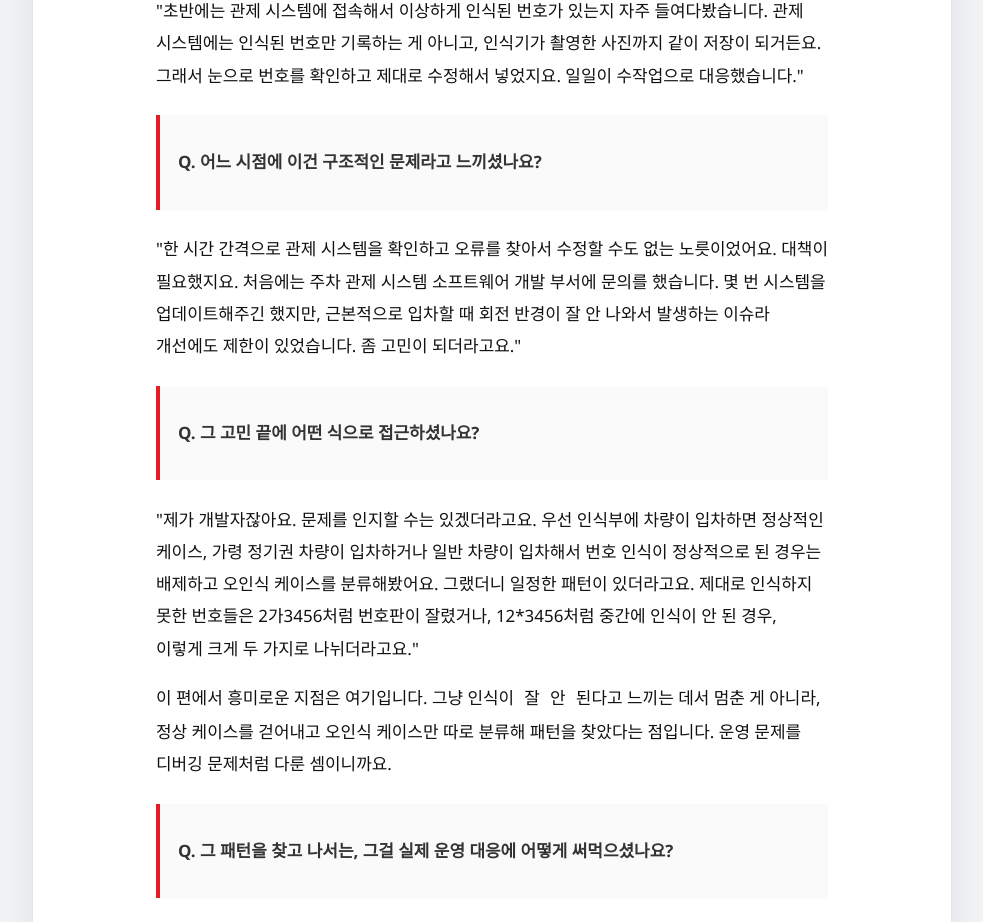
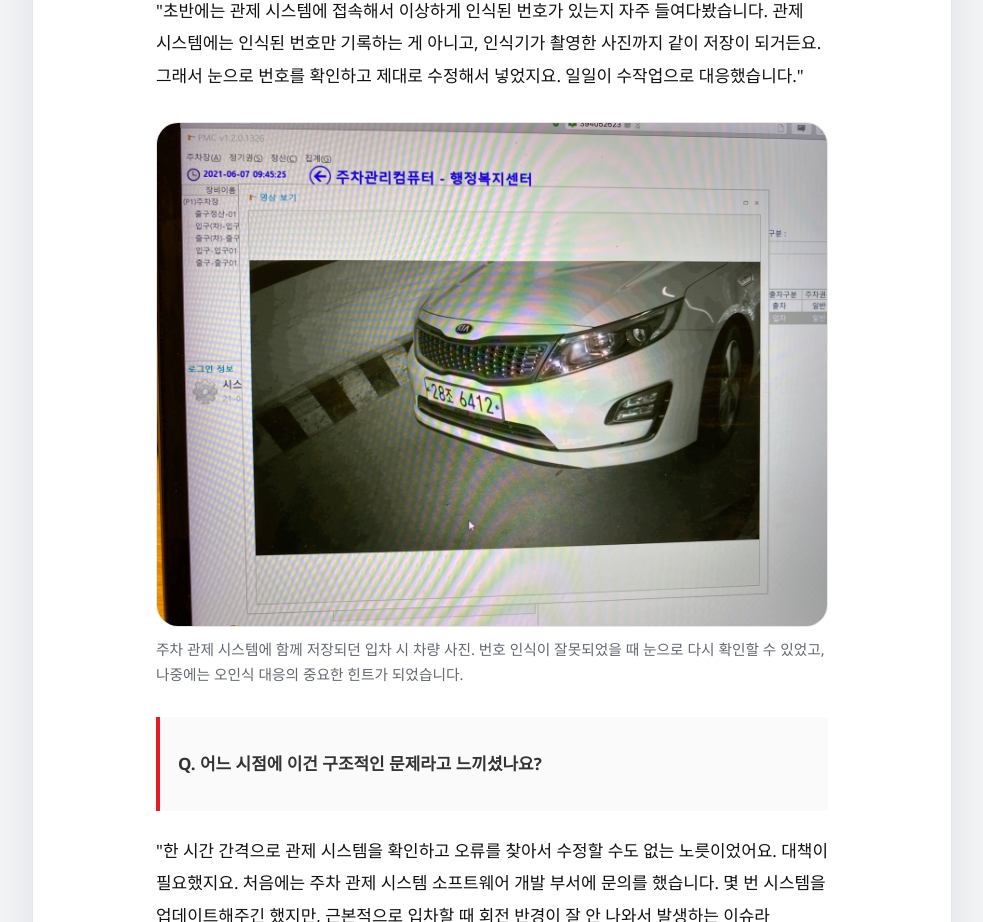
Before and after one commit to soobeom82-glitch/blogpost2026, a Next.js app: page /blog/parking-auction-lpr-error-part-6 in a window 1280 px wide. Shown: the part 1660-2582 px from the top of the page, without its empty margins (148-1131 px from the left). Built offline with nearby package versions, Linux system fonts and the light colour scheme; no server answers; the database is empty.

Commit message:
Add LPR capture image to episode 6

```diff
--- a/content/posts/parking-auction-lpr-error-part-6.mdx
+++ b/content/posts/parking-auction-lpr-error-part-6.mdx
@@ -24,6 +24,14 @@ ep.6은 민원 하나를 처리하는 이야기처럼 시작하지만, 읽다
 > **Q. 처음에는 어떻게 대응하셨나요?**
 
 "초반에는 관제 시스템에 접속해서 이상하게 인식된 번호가 있는지 자주 들여다봤습니다. 관제 시스템에는 인식된 번호만 기록하는 게 아니고, 인식기가 촬영한 사진까지 같이 저장이 되거든요. 그래서 눈으로 번호를 확인하고 제대로 수정해서 넣었지요. 일일이 수작업으로 대응했습니다."
+
+<figure className="post-inline-figure">
+  <img
+    src="/images/posts/parking-auction-lpr-capture.jpeg"
+    alt="주차 관제 시스템에 저장된 입차 시 차량 사진"
+  />
+  <figcaption>주차 관제 시스템에 함께 저장되던 입차 시 차량 사진. 번호 인식이 잘못되었을 때 눈으로 다시 확인할 수 있었고, 나중에는 오인식 대응의 중요한 힌트가 되었습니다.</figcaption>
+</figure>
 
 > **Q. 어느 시점에 이건 구조적인 문제라고 느끼셨나요?**
 
```
Also changed, not shown: public/images/posts/parking-auction-lpr-capture.jpeg (added).
